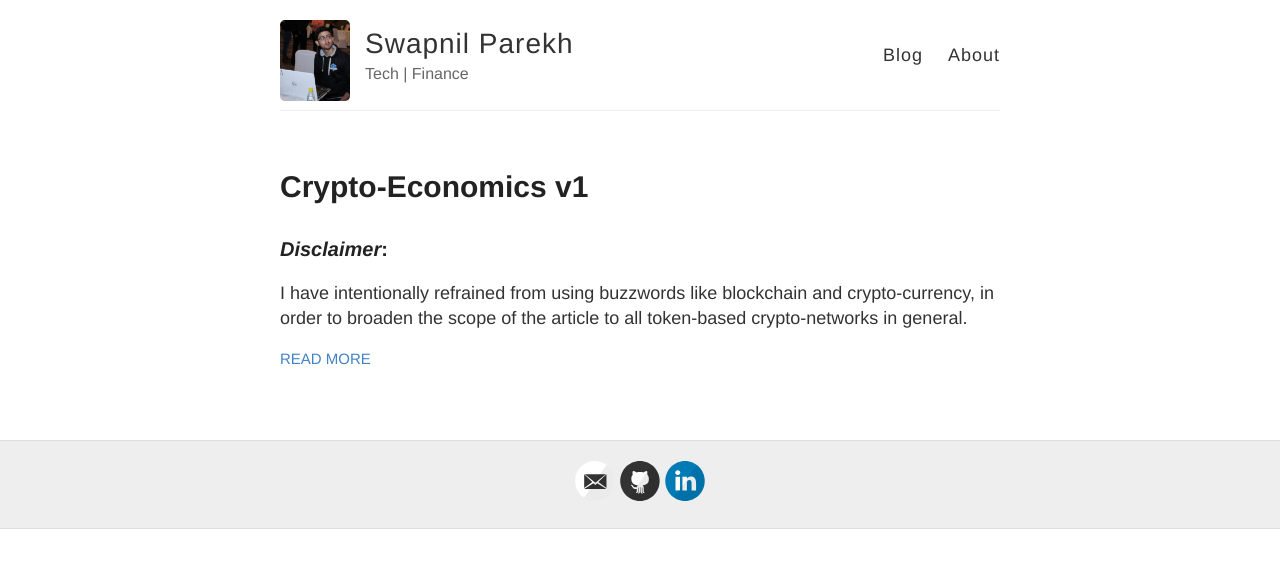
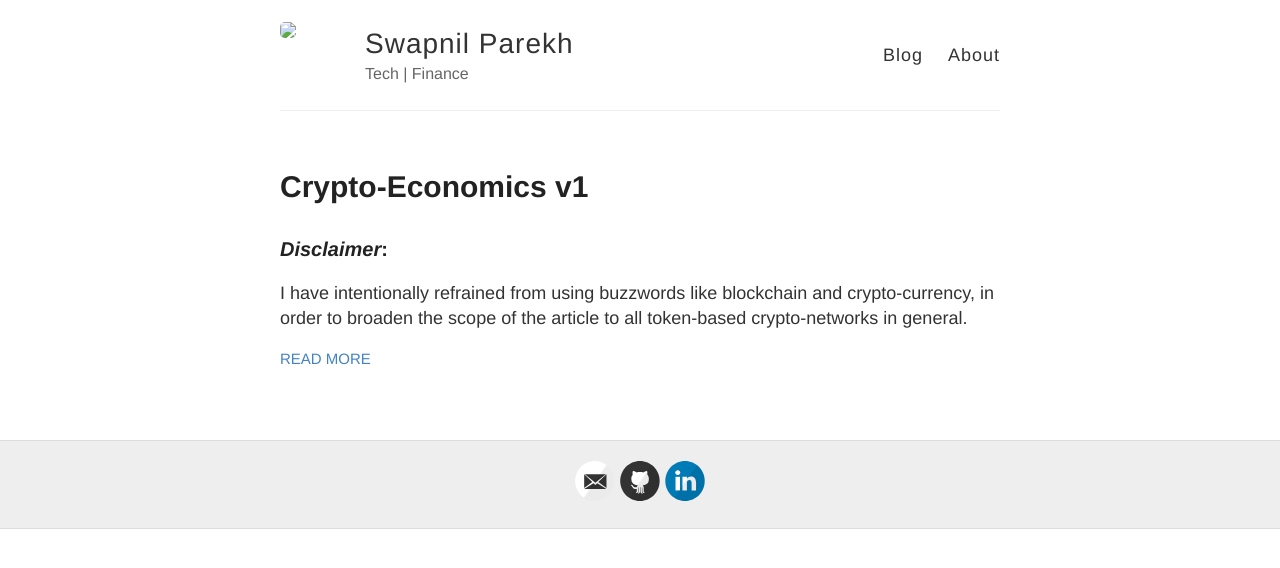
Before and after one commit to swapnilparekh/swapnilparekh.github.io, a Jekyll site: the page built from index.html, in a window 1280 px wide. Shown: the top 568 px of the page. Built offline with Jekyll 4.4.1, drawn with Linux system fonts in a browser that asks for light colours.

Commit message:
Update _config.yml

```diff
--- a/_config.yml
+++ b/_config.yml
@@ -9,7 +9,7 @@ name: Swapnil Parekh
 description: Tech | Finance
 
 # URL of your avatar or profile pic (you could use your GitHub profile pic)
-avatar: ./images/IMG_7459.JPG
+avatar: swapnilparekh.github.io/images/IMG_7459.JPG
 
 #
 # Flags below are optional
```
